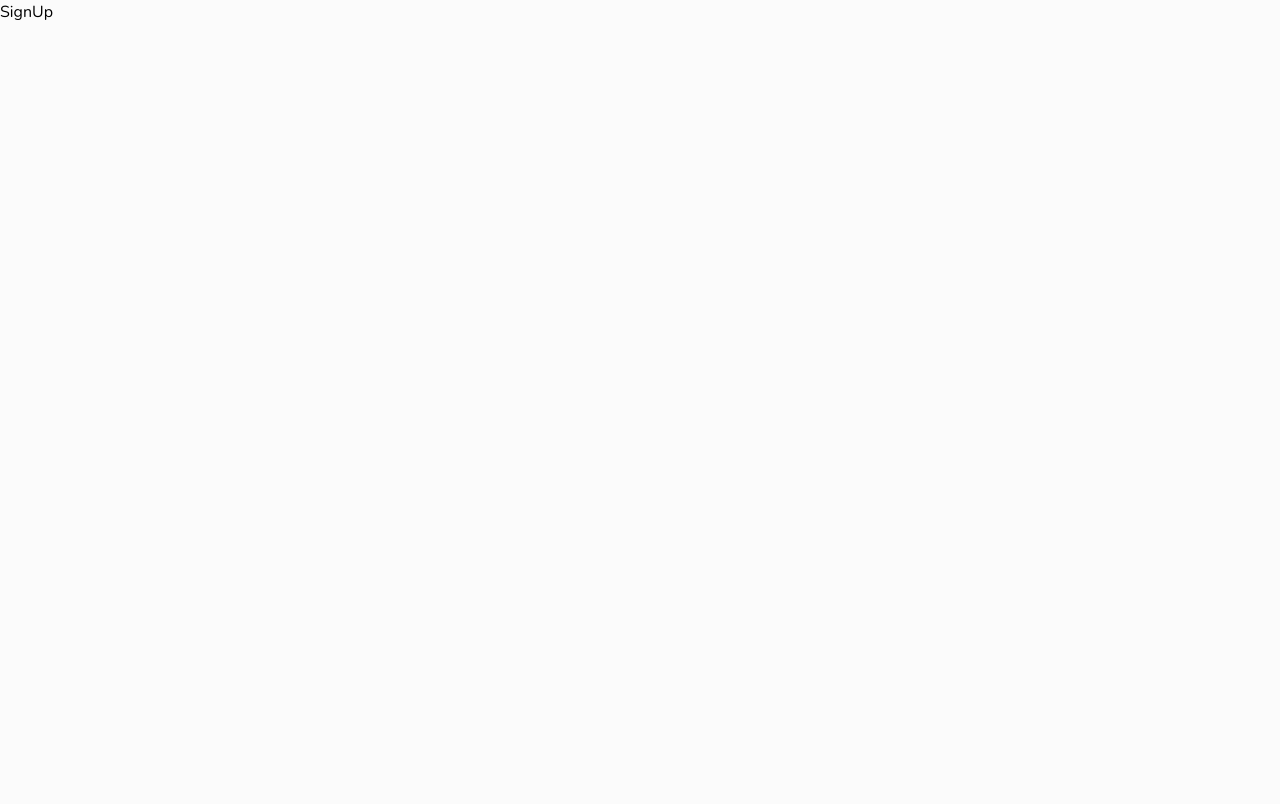
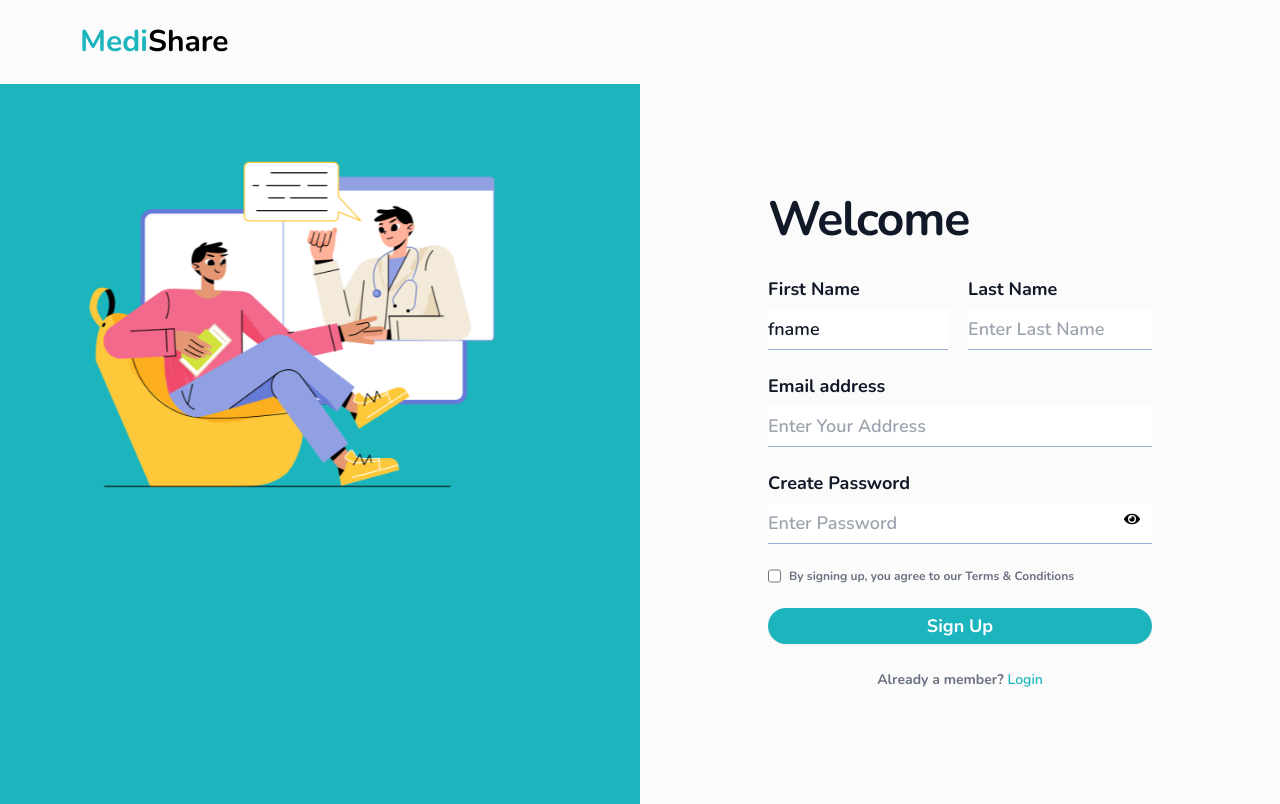
Before and after one commit to Pranjali-12/medishare-client, a React (Create React App) app: page /signup in a window 1280 px wide. Built offline with nearby package versions, Linux system fonts and the light colour scheme.

Commit message:
searchngo integrated with server

```diff
--- a/package.json
+++ b/package.json
@@ -6,9 +6,11 @@
     "@testing-library/jest-dom": "^5.17.0",
     "@testing-library/react": "^13.4.0",
     "@testing-library/user-event": "^13.5.0",
+    "axios": "^1.5.1",
     "react": "^18.2.0",
     "react-datepicker": "^4.20.0",
     "react-dom": "^18.2.0",
+    "react-icons": "^4.11.0",
     "react-router": "^6.16.0",
     "react-scripts": "5.0.1",
     "web-vitals": "^2.1.4"
--- a/src/Components/Medishare.jsx
+++ b/src/Components/Medishare.jsx
@@ -1,15 +1,16 @@
 import React from 'react'
+import { Link } from "react-router-dom";
 
 const MediShare = () => {
   return (
     <div className='flex flex-wrap justify-between pt-12'>
-    <div  className='text-4xl px-10 sm:px-40 font-bold font-custom tracking-wide'>
+    <div  className='text-4xl px-8 sm:px-40 font-semibold font-custom tracking-wide'>
         <span className='text-[#1CB5BD]'>Medi</span>Share
     </div>
 
     <div className='px-10 sm:px-40 py-4 sm:py-0'>
-        <button className='text-2xl text-[#1CB5BD] font-bold font-custom tracking-wide'>Login</button>
-        <button className='text-2xl text-[#1CB5BD] font-bold font-custom tracking-wide px-10'>Signup</button>
+        <Link to={"/signin"} ><button className='text-2xl text-[#1CB5BD] font-medium font-custom tracking-wide'>Login</button></Link>
+        <Link to={"/signup"} ><button className='text-2xl text-[#1CB5BD] font-medium font-custom tracking-wide px-10'>Signup</button></Link>
     </div>
     </div>
   )
--- a/src/Components/ServiceBox.jsx
+++ b/src/Components/ServiceBox.jsx
@@ -13,7 +13,7 @@ const ServiceBox = () => {
 
 <SubServiceBox
   s={require("../assets/approval.png")}
-  head="Doctor’s Approval"
+  head="Admin’s Approval"
   content="Doctor’s approval on every medicine.
 Consultation available as well "
 ></SubServiceBox>
--- a/src/Components/SignInLeft.jsx
+++ b/src/Components/SignInLeft.jsx
@@ -4,7 +4,7 @@ import '../styles/SignInLeft.css'
 const SignInLeft = () => {
   return (
     <div className='flex flex-row flex-wrap ' >
-        <div className='sm:w-1/2  py-20 px-12 '  style={{backgroundColor:"#1CB5BD"}}>
+        <div className='sm:w-1/2 sm:h-[90vh]'  style={{backgroundColor:"#1CB5BD"}}>
            <img src={require("../assets/signup.png")} className='sign-img sm:w-11/12 my-12'></img>
         </div>
 
@@ -22,7 +22,7 @@ const SignInLeft = () => {
           <form className="space-y-6" action="#" method="POST">
 
             <div>
-              <label htmlFor="email" className="block text-sm font-medium leading-6 text-gray-900">
+              <label htmlFor="email" className="block text-lg font-semibold leading-6 text-gray-900">
                 Email address
               </label>
               <div className="mt-2">
@@ -31,7 +31,7 @@ const SignInLeft = () => {
                   name="email"
                   type="email"
                   autoComplete="email"
-                  placeholder='Enter Your Address'
+                  placeholder='Enter Your Email Address'
                   required
                   className="block w-full text-lg font-semibold border-b  py-1.5 text-gray-900   placeholder:text-gray-400 outline-none" style={{borderColor:"#98B3D6"}}
                 />
@@ -40,7 +40,7 @@ const SignInLeft = () => {
 
             <div>
               <div className="flex items-center justify-between">
-                <label htmlFor="password" className="block text-sm font-medium leading-6 text-gray-900">
+                <label htmlFor="password" className="block text-lg font-semibold leading-6 text-gray-900">
                   Password
                 </label>
 
@@ -57,7 +57,7 @@ const SignInLeft = () => {
                 />
               </div>
             </div>
-            <div className="text-sm">
+            <div className="text-lg">
                   <a href="#" className="font-semibold hover:text-teal-800 text-teal-600">
                     Forgot password?
                   </a>
@@ -65,16 +65,16 @@ const SignInLeft = () => {
             <div>
               <button
                 type="submit"
-                className="flex w-full justify-center rounded-full  px-3 py-1.5 text-sm font-semibold leading-6 text-white shadow-sm  focus-visible:outline focus-visible:outline-2 focus-visible:outline-offset-2 " style={{backgroundColor:"#1CB5BD"}}
+                className="flex w-full justify-center rounded-full  px-3 py-1.5 text-lg font-semibold leading-6 text-white shadow-sm  focus-visible:outline focus-visible:outline-2 focus-visible:outline-offset-2 " style={{backgroundColor:"#1CB5BD"}}
               >
                 Login
               </button>
             </div>
           </form>
 
-          <p className="mt-10 text-center font-bold py-4 text-xl text-gray-500">
+          <p className="mt-2 text-center font-bold py-4 text-sm text-gray-500">
             New member?{' '}
-            <a href="#" className="font-semibold leading-6 text-indigo-600 hover:text-indigo-500" style={{color:"#1CB5BD"}}>
+            <a href="/signup" className="font-semibold leading-6 text-indigo-600 hover:text-indigo-500" style={{color:"#1CB5BD"}}>
               Sign Up
             </a>
           </p>
--- /dev/null
+++ b/src/Components/SignUpCon.jsx
@@ -0,0 +1,176 @@
+import "../styles/SignInLeft.css";
+import React, { useState } from "react";
+import { FaEyeSlash, FaEye } from "react-icons/fa";
+import { Link } from "react-router-dom";
+
+const SignUpCon = () => {
+  const [showPassword, setShowPassword] = useState(false);
+  const [fname,setFname]=useState('');
+  const [lname,setLname]=useState('');
+  const [password,setPassword]=useState('');
+  const [email,setEmail]=useState('');
+
+  const togglePasswordVisibility = () => {
+    setShowPassword(!showPassword);
+  };
+
+  console.log()
+
+  return (
+    <div>
+      <div className="flex flex-row flex-wrap ">
+        <div className="sm:w-1/2 sm:h-[90vh]" style={{ backgroundColor: "#1CB5BD" }}>
+          <img
+            src={require("../assets/signup.png")}
+            className="sign-img sm:w-11/12 my-12"
+            alt="Signup"
+          />
+        </div>
+
+        <div className="sm:w-1/2 flex justify-center">
+          <div className="flex min-h-full flex-1 flex-col justify-center px-6 py-12 lg:px-8">
+            <div className="sm:mx-auto sm:w-full sm:max-w-sm">
+              <h2 className="mt-5 text-left text-5xl font-bold leading-9 tracking-tight text-gray-900">
+                Welcome
+              </h2>
+            </div>
+
+            <div className="mt-10 sm:mx-auto sm:w-full sm:max-w-sm">
+              <form className="space-y-6" action="#" method="POST">
+                <div className="flex sm:flex flex:nowrap sm:wrap">
+                  <div>
+                    <label
+                      htmlFor="email"
+                      className="block text-lg font-bold leading-6 text-gray-900"
+                    >
+                      First Name
+                    </label>
+                    <div className="mt-2 me-5">
+                      <input
+                        id="fname"
+                        name="fname"
+                        type="text"
+                        autoComplete="fname"
+                        placeholder="Enter First Name"
+                        required
+                        className="block w-full text-lg font-semibold border-b py-1.5 text-gray-900 placeholder:text-gray-400 outline-none"
+                        style={{ borderColor: "#98B3D6" }}
+                        value="fname"
+                      />
+                    </div>
+                  </div>
+                  <div>
+                    <label
+                      htmlFor="email"
+                      className="block text-lg font-bold leading-6 text-gray-900"
+                    >
+                      Last Name
+                    </label>
+                    <div className="mt-2">
+                      <input
+                        id="lname"
+                        name="lname"
+                        type="text"
+                        autoComplete="lname"
+                        placeholder="Enter Last Name"
+                        required
+                        className="block w-full text-lg font-semibold border-b py-1.5 text-gray-900 placeholder:text-gray-400 outline-none"
+                        style={{ borderColor: "#98B3D6" }}
+                      />
+                    </div>
+                  </div>
+                </div>
+                <div>
+                  <label
+                    htmlFor="email"
+                    className="block text-lg font-bold leading-6 text-gray-900"
+                  >
+                    Email address
+                  </label>
+                  <div className="mt-2 ">
+                    <input
+                      id="email"
+                      name="email"
+                      type="email"
+                      autoComplete="email"
+                      placeholder="Enter Your Address"
+                      required
+                      className="block w-full text-lg font-semibold border-b py-1.5 text-gray-900 placeholder:text-gray-400 outline-none"
+                      style={{ borderColor: "#98B3D6" }}
+                    />
+                  </div>
+                </div>
+                <div>
+                  <div className="flex items-center justify-between">
+                    <label
+                      htmlFor="password"
+                      className="block text-lg font-bold leading-6 text-gray-900"
+                    >
+                      Create Password
+                    </label>
+                  </div>
+                  <div className="mt-2">
+                    <div className="relative">
+                      <input
+                        id="password"
+                        name="password"
+                        type={showPassword ? "text" : "password"} // Toggle between "text" and "password"
+                        autoComplete="current-password"
+                        placeholder="Enter Password"
+                        required
+                        className="block w-full text-lg font-semibold border-b py-1.5 text-gray-900 placeholder:text-gray-400 outline-none"
+                        style={{ borderColor: "#98B3D6" }}
+                      />
+                      <span
+                        className="absolute right-3 top-2 cursor-pointer"
+                        onClick={togglePasswordVisibility}
+                      >
+                        {showPassword ? (
+                          <FaEyeSlash></FaEyeSlash>
+                        ) : (
+                          <FaEye></FaEye>
+                        )}
+                      </span>
+                    </div>
+                  </div>
+                </div>
+                <div className="mt-2">
+                  <label className="flex block w-full text-xs font-bold  text-gray-500 outline-none">
+                    <input type="checkbox" />
+                    <h6 className="mx-2">
+                      {" "}
+                      By signing up, you agree to our Terms & Conditions
+                    </h6>
+                  </label>
+                </div>
+
+                <div>
+                <Link to={"/searchngo"} ><button
+                    type="submit"
+                    className="flex w-full justify-center rounded-full px-3 py-1.5 text-lg font-bold leading-6 text-white shadow-sm focus-visible:outline focus-visible:outline-2 focus-visible:outline-offset-2"
+                    style={{ backgroundColor: "#1CB5BD" }}
+                  >
+                    Sign Up
+                  </button></Link>
+                </div>
+              </form>
+
+              <p className="mt-2 text-center font-bold py-4 text-sm text-gray-500">
+                Already a member?{" "}
+                <a
+                  href="/signin"
+                  className="font-semibold leading-6  cursor-pointer"
+                  style={{ color: "#1CB5BD" }}
+                >
+                  Login
+                </a>
+              </p>
+            </div>
+          </div>
+        </div>
+      </div>
+    </div>
+  );
+};
+
+export default SignUpCon;
--- a/src/pages/Home.jsx
+++ b/src/pages/Home.jsx
@@ -2,11 +2,12 @@ import React from 'react'
 import ServiceBox from '../Components/ServiceBox'
 import HomeUpper from '../Components/HomeUpper'
 import Navbar from '../Components/Navbar'
+import MediShare from '../Components/MediShare'
 
 const Home = () => {
   return (
     <div>
-    <Navbar/>
+    <MediShare/>
       <HomeUpper/>
       <ServiceBox/>
     </div>
--- a/src/pages/SignUp.jsx
+++ b/src/pages/SignUp.jsx
@@ -1,8 +1,14 @@
 import React from 'react'
+import SignUpCon from '../Components/SignUpCon'
 
 const SignUp = () => {
   return (
-    <div>SignUp</div>
+    <div>
+       <div>
+        <h1 className='text-3xl font-bold px-20 my-4 py-2'><span style={{color:"#1CB5BD"}}>Medi</span>Share</h1>
+      </div>
+    <SignUpCon/>
+    </div>
   )
 }
 
```
Also changed, not shown: src/Components/NgoIntro.jsx (+8 -5 lines), src/pages/SearchNgo.jsx (+38 -18 lines), src/pages/UploadMed.jsx (+11 -2 lines), 1 other file (tests, documents, lock files or other folders).
